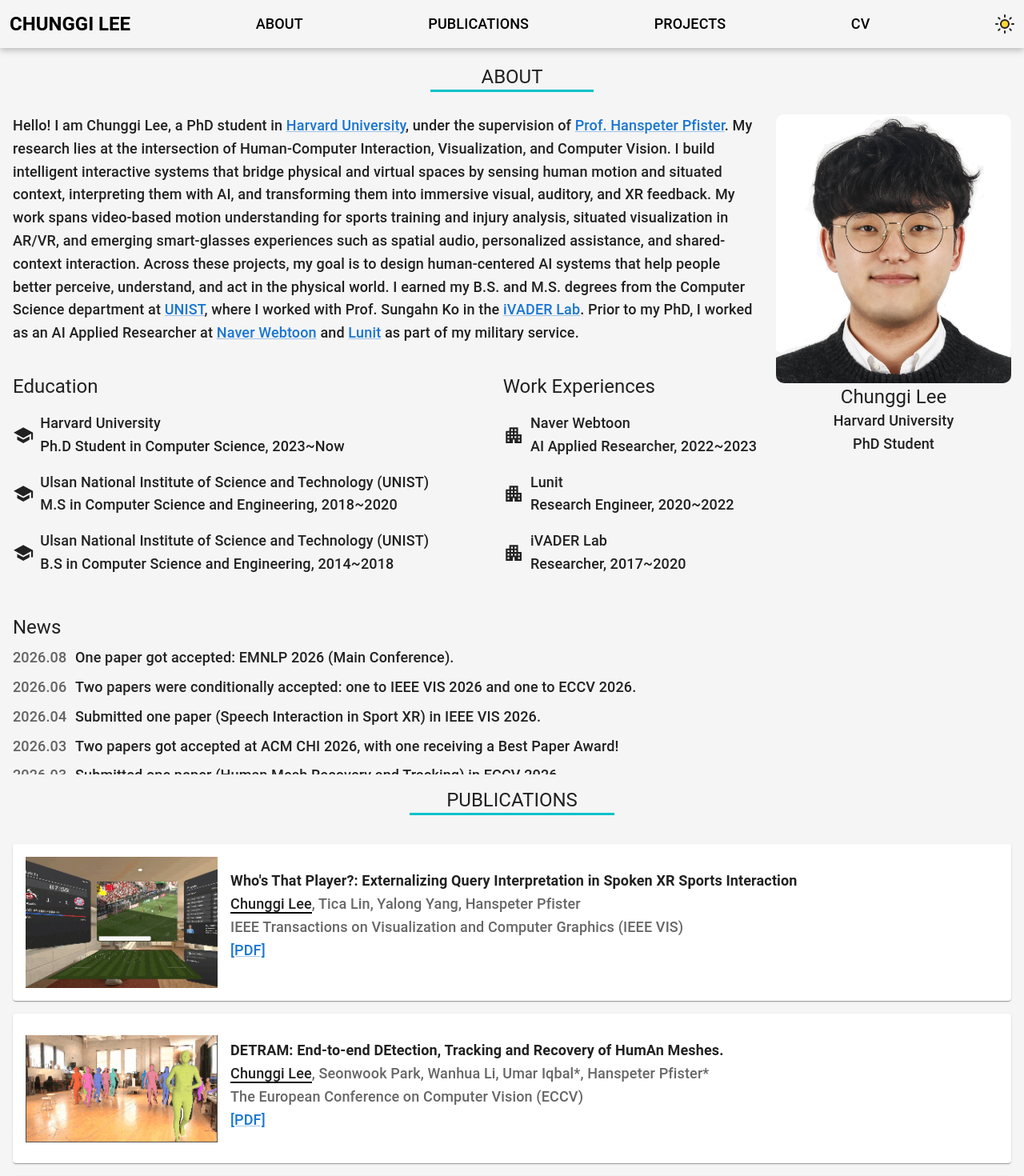
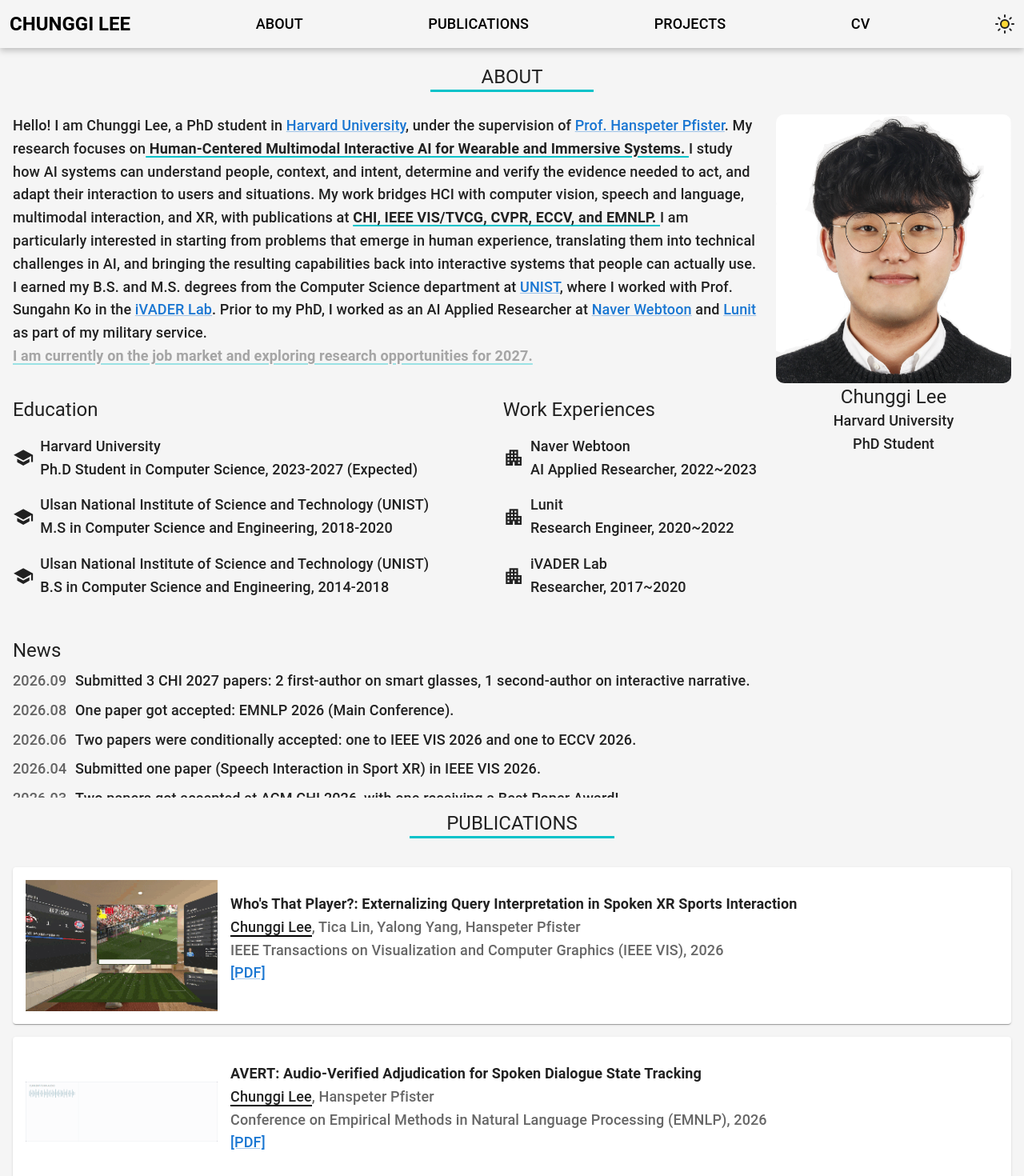
Before and after one commit to ChungYi347/ChungYi347.github.io, a React app: page /#/ in a window 1280 px wide. Shown: the top 1470 px of the page at 80% size. Built offline with nearby package versions, Linux system fonts and the light colour scheme.

Commit message:
add new pub

```diff
--- a/src/data/publications.js
+++ b/src/data/publications.js
@@ -15,26 +15,34 @@
 import BRIDGE2026 from '../assets/images/BRIDGE2026.gif'
 import ECCV2026 from '../assets/images/ECCV2026.gif'
 import VIS2026 from '../assets/images/VIS2026.gif'
+import EMNLP2026 from '../assets/images/EMNLP2026.gif'
 
 const pubs = [
-  {
-    title: 'Who\'s That Player?: Externalizing Query Interpretation in Spoken XR Sports Interaction',
-    author: 'Chunggi Lee, Tica Lin, Yalong Yang, Hanspeter Pfister',
-    conference: 'IEEE Transactions on Visualization and Computer Graphics (IEEE VIS)',
-    image: VIS2026,
+    {
+      title: 'Who\'s That Player?: Externalizing Query Interpretation in Spoken XR Sports Interaction',
+      author: 'Chunggi Lee, Tica Lin, Yalong Yang, Hanspeter Pfister',
+      conference: 'IEEE Transactions on Visualization and Computer Graphics (IEEE VIS), 2026',
+      image: VIS2026,
+      tags: [{ tag: '[PDF]', link: 'https://arxiv.org/pdf/2608.00876' }],
+    },
+    {
+    title: 'AVERT: Audio-Verified Adjudication for Spoken Dialogue State Tracking',
+    author: 'Chunggi Lee, Hanspeter Pfister',
+    conference: 'Conference on Empirical Methods in Natural Language Processing (EMNLP), 2026',
+    image: EMNLP2026,
     tags: [{ tag: '[PDF]', link: 'https://arxiv.org/pdf/2608.00876' }],
   },
   {
     title: 'DETRAM: End-to-end DEtection, Tracking and Recovery of HumAn Meshes.',
     author: 'Chunggi Lee, Seonwook Park, Wanhua Li, Umar Iqbal*, Hanspeter Pfister*',
-    conference: 'The European Conference on Computer Vision (ECCV)',
+    conference: 'The European Conference on Computer Vision (ECCV), 2026',
     image: ECCV2026,
     tags: [{ tag: '[PDF]', link: 'https://arxiv.org/pdf/2607.09089v1' }],
   },
   {
     title: 'BRIDGE: Borderless Reconfiguration for Inclusive and Diverse Gameplay Experience via Embodiment Transformation.',
     author: 'Hayato Saiki, Chunggi Lee, Hikari Takahashi, Tica Lin, Hidetada Kishi, Kaori Tachibana, Yasuhiro Suzuki, Hanspeter Pfister, Kenji Suzuki',
-    conference: 'ACM CHI Conference on Human Factors in Computing Systems (CHI), 2026. Best Paper Award',
+    conference: 'ACM CHI Conference on Human Factors in Computing Systems (CHI), 2026, Best Paper Award',
     image: BRIDGE2026,
     tags: [{ tag: '[PDF]', link: 'https://arxiv.org/pdf/2602.23288' }],
   },
@@ -48,14 +56,14 @@
   {
     title: 'VAIR: Visual Analytics for Injury Risk Exploration in Sports.',
     author: 'Chunggi Lee, Ut Gong, Tica Lin, Stefanie Zollmann, Scott A Epsley, Adam Petway, Hanspeter Pfister',
-    conference: 'IEEE 16th Workshop on Visual Analytics in Healthcare (VAHC).',
+    conference: 'IEEE 16th Workshop on Visual Analytics in Healthcare (VAHC), 2025',
     image: VAIR2025,
     tags: [{ tag: '[PDF]', link: 'https://arxiv.org/pdf/2512.17446' }],
   },
   {
     title: 'Sportify: Question Answering with Embedded Visualizations and Personified Narratives for Sports Video.',
     author: 'Chunggi Lee, Tica Lin, Hanspeter Pfister, Chen Zhu-Tian',
-    conference: 'IEEE Transactions on Visualization and Computer Graphics (IEEE VIS).',
+    conference: 'IEEE Transactions on Visualization and Computer Graphics (IEEE VIS), 2024',
     image: VIS2024,
     tags: [{ tag: '[PDF]', link: 'https://arxiv.org/abs/2408.05123' }, {tag: '[Webpage]', link: 'https://chungyi347.github.io/Sportify/'}],
   },
--- a/src/pages/AboutPage.js
+++ b/src/pages/AboutPage.js
@@ -9,15 +9,15 @@
 const Educations = [
   {
     title: 'Harvard University',
-    content: 'Ph.D Student in Computer Science, 2023~Now',
+    content: 'Ph.D Student in Computer Science, 2023-2027 (Expected)',
   },
   {
     title: 'Ulsan National Institute of Science and Technology (UNIST)',
-    content: 'M.S in Computer Science and Engineering, 2018~2020',
+    content: 'M.S in Computer Science and Engineering, 2018-2020',
   },
   {
     title: 'Ulsan National Institute of Science and Technology (UNIST)',
-    content: 'B.S in Computer Science and Engineering, 2014~2018',
+    content: 'B.S in Computer Science and Engineering, 2014-2018',
   },
 ];
 
@@ -39,6 +39,10 @@
 ];
 
 const NewsItems = [
+  {
+    date: '2026.09',
+    content: 'Submitted 3 CHI 2027 papers: 2 first-author on smart glasses, 1 second-author on interactive narrative.',
+  },
   {
     date: '2026.08',
     content: 'One paper got accepted: EMNLP 2026 (Main Conference).',
@@ -139,18 +143,60 @@
                 <Link target="_blank" href="https://vcg.seas.harvard.edu/people">
                   Prof. Hanspeter Pfister
                 </Link>
-                . My research lies at the intersection of Human-Computer Interaction, Visualization, and Computer Vision.
-                I build intelligent interactive systems that bridge physical and virtual spaces by sensing human motion and situated context,
-                interpreting them with AI, and transforming them into immersive visual, auditory, and XR feedback.
-                My work spans video-based motion understanding for sports training and injury analysis, situated visualization in AR/VR,
-                and emerging smart-glasses experiences such as spatial audio, personalized assistance, and shared-context interaction.
-                Across these projects, my goal is to design human-centered AI systems that help people better perceive, understand, and act in the physical world.
+                . My research focuses on
+                <Box
+                  component="span"
+                  sx={{
+                    fontWeight: 600,
+                    textDecoration: 'underline',
+                    textDecorationColor: '#03c2c9',
+                    textDecorationThickness: '2px',
+                    textUnderlineOffset: '3px',
+                  }}
+                > Human-Centered Multimodal Interactive AI for Wearable and Immersive Systems. </Box>
+                I study how AI systems can understand people, context, and intent, determine and verify the evidence needed to act, and adapt their interaction to users and situations.
+                My work bridges HCI with computer vision, speech and language, multimodal interaction, and XR, with publications at <Box
+                  component="span"
+                  sx={{
+                    fontWeight: 600,
+                    textDecoration: 'underline',
+                    textDecorationColor: '#03c2c9',
+                    textDecorationThickness: '2px',
+                    textUnderlineOffset: '3px',
+                  }}
+                > CHI, IEEE VIS/TVCG, CVPR, ECCV, and EMNLP. </Box>
+                I am particularly interested in starting from problems that emerge in human experience, translating them into technical challenges in AI, and bringing the resulting capabilities back into interactive systems that people can actually use.
                 I earned my B.S. and M.S. degrees from the Computer Science department at{' '}
                 <Link target="_blank" href="https://www.unist.ac.kr">UNIST</Link>, where I worked with Prof. Sungahn Ko in the{' '}
                 <Link target="_blank" href="https://ivader.unist.ac.kr/">iVADER Lab</Link>. Prior to my PhD, I worked as an AI Applied
                 Researcher at{' '}
                 <Link target="_blank" href="https://webtoonscorp.com/en/">Naver Webtoon</Link> and{' '}
                 <Link target="_blank" href="https://lunit.io/">Lunit</Link> as part of my military service.
+              </Typography>
+              <Typography variant="h6">
+                <Box
+                  component="span"
+                  sx={{
+                    fontWeight: 600,
+                    textDecoration: 'underline',
+                    textDecorationColor: '#03c2c9',
+                    textDecorationThickness: '2px',
+                    textUnderlineOffset: '3px',
+
+                    animation: 'blink 1.2s ease-in-out infinite',
+
+                    '@keyframes blink': {
+                      '0%, 100%': {
+                        opacity: 1,
+                      },
+                      '50%': {
+                        opacity: 0.35,
+                      },
+                    },
+                  }}
+                >
+                I am currently on the job market and exploring research opportunities for 2027.
+                </Box>
               </Typography>
             </Animate>
             <Box
```
Also changed, not shown: src/assets/images/EMNLP2026.gif (added), 1 other file (tests, documents, lock files or other folders).
